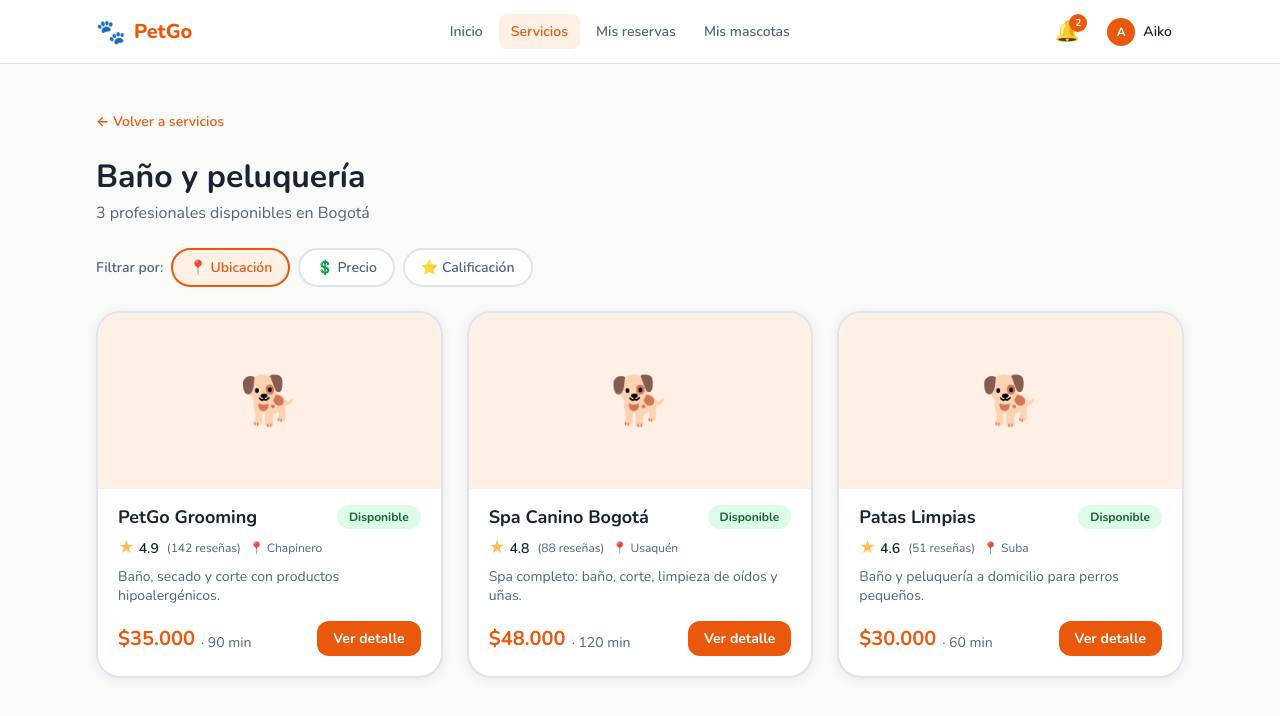
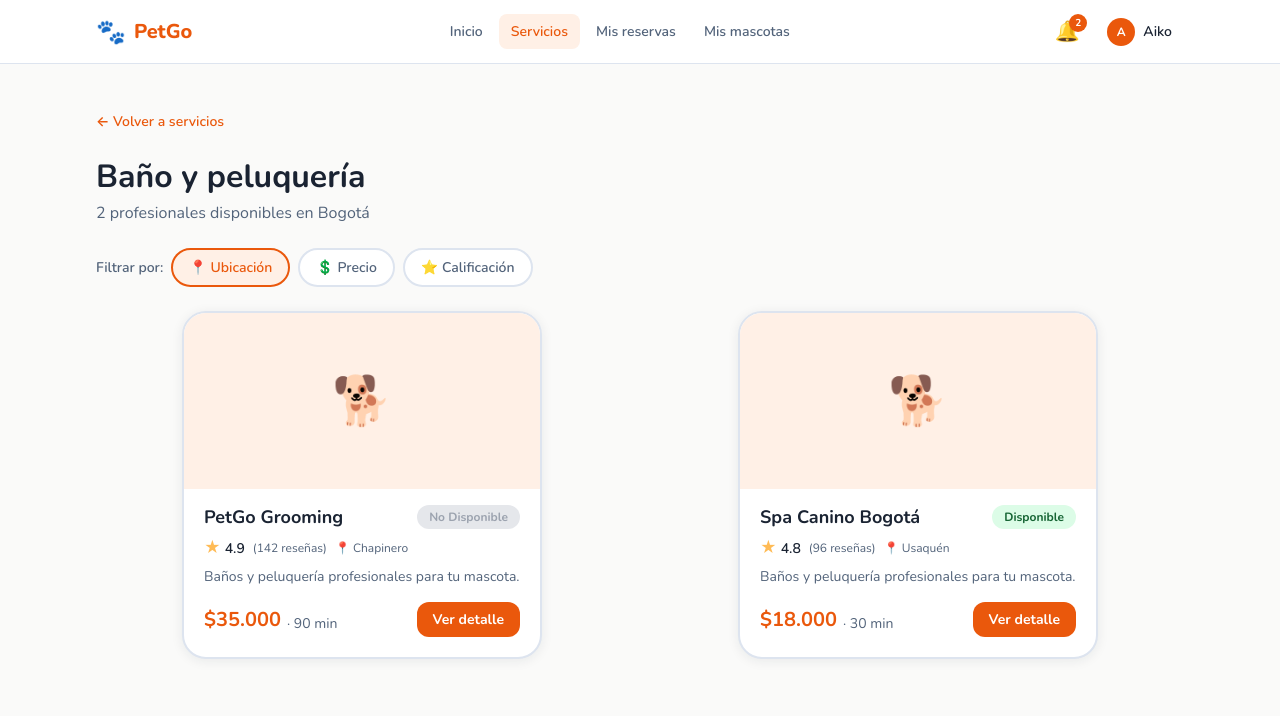
Before and after one commit to estjosepiedrahita-lab/PetGoDef, a plain HTML site: page resultados-banos.html in a window 1280 px wide. Drawn offline with nearby package versions, Linux system fonts and the light colour scheme.

Commit message:
Se realizo una card reutilizable para baños y paseos.

```diff
--- a/css/styles.css
+++ b/css/styles.css
@@ -115,6 +115,7 @@ main { flex: 1; display: flex; flex-direction: column; }
 .badge.ok { background: var(--exito-fondo); color: var(--exito-texto); }
 .badge.next { background: var(--brand-claro); color: var(--brand-oscuro); }
 .badge.cancel { background: var(--error-fondo); color: var(--error-texto); }
+.badge.unavailable { background: var(--des-fondo); color: var(--des-texto); }
 
 /* ---------- Formularios ---------- */
 .field { display: flex; flex-direction: column; gap: 8px; width: 100%; }
@@ -280,8 +281,8 @@ main { flex: 1; display: flex; flex-direction: column; }
 .chips .lb { font-size: 14px; font-weight: 600; color: var(--muted); }
 .chip-f { padding: 8px 16px; border-radius: 999px; border: 2px solid var(--borde); background: var(--tarjeta); font-weight: 600; font-size: 14px; color: var(--muted); transition: all .15s; }
 .chip-f.on { background: var(--brand-claro); border-color: var(--brand); color: var(--brand); }
-.results { display: grid; grid-template-columns: repeat(3, 1fr); gap: 24px; }
-.pro-card { background: var(--tarjeta); border: 2px solid var(--borde); border-radius: var(--r-tarjeta); box-shadow: var(--sombra-tarjeta); overflow: hidden; display: flex; flex-direction: column; transition: border-color .15s, transform .15s; }
+.results { display: grid; grid-template-columns: repeat(auto-fit, minmax(min(100%, 280px), 1fr)); gap: 24px; }
+.pro-card { width: 100%; min-width: 0; max-width: 360px; justify-self: center; background: var(--tarjeta); border: 2px solid var(--borde); border-radius: var(--r-tarjeta); box-shadow: var(--sombra-tarjeta); overflow: hidden; display: flex; flex-direction: column; transition: border-color .15s, transform .15s; }
 .pro-card:hover { border-color: var(--brand); transform: translateY(-2px); }
 .pro-card .photo { height: 176px; background: var(--brand-claro); display: grid; place-items: center; font-size: 48px; font-weight: 800; }
 .pro-card .body { padding: 16px 20px 20px; display: flex; flex-direction: column; gap: 8px; }
--- /dev/null
+++ b/data/Banadores.json
@@ -0,0 +1,27 @@
+[
+  {
+    "nombre": "PetGo Grooming",
+    "estado": "No disponible",
+    "calificacion": "4.9",
+    "resenas": 142,
+    "ubicacion": "Chapinero",
+    "descripcion": "Baños y peluquería profesionales para tu mascota.",
+    "precio": "$35.000",
+    "duracion": "90 min",
+    "imagen": "assets/img/pro-banos-petgo.jpg",
+    "emoji": "🐕"
+  },
+  {
+    "nombre": "Spa Canino Bogotá",
+    "estado": "Disponible",
+    "calificacion": "4.8",
+    "resenas": 96,
+    "ubicacion": "Usaquén",
+    "descripcion": "Baños y peluquería profesionales para tu mascota.",
+    "precio": "$18.000",
+    "duracion": "30 min",
+    "imagen": "assets/img/pro-happy-walk.jpg",
+    "emoji": "🐕"
+  }
+
+]
--- a/data/paseadores.json
+++ b/data/paseadores.json
@@ -1,7 +1,7 @@
 [
   {
     "nombre": "Paseos PetGo",
-    "estado": "Disponible",
+    "estado": "no disponible",
     "calificacion": "4.9",
     "resenas": 128,
     "ubicacion": "Chapinero",
@@ -37,7 +37,7 @@
   },
   {
     "nombre": "Patitas",
-    "estado": "Disponible",
+    "estado": "No disponible",
     "calificacion": "0",
     "resenas": 10,
     "ubicacion": "Suba",
--- a/js/card.js
+++ b/js/card.js
@@ -1,10 +1,12 @@
 (function () {
   "use strict";
 
-  var results = document.getElementById("paseadores-results");
-  var count = document.getElementById("paseadores-count");
+  var results = document.querySelector("[data-card-results]");
+  var count = document.querySelector("[data-card-count]");
 
-  if (!results || !count) return;
+  if (!results || !count || !results.dataset.json || !results.dataset.detail) return;
+  var detailUrl = new URL(results.dataset.detail, document.baseURI).href;
+  var countLabel = results.dataset.countLabel || "profesionales disponibles en Bogotá";
 
   function element(tag, className, text) {
     var node = document.createElement(tag);
@@ -24,38 +26,41 @@
     image.src = src;
   }
 
-  function createCard(paseador) {
+  function createCard(profesional) {
     var card = element("a", "pro-card");
-    card.href = "detalle-paseos.html";
-    card.setAttribute("aria-label", "Ver detalle de " + paseador.nombre);
+    card.href = detailUrl;
+    card.setAttribute("aria-label", "Ver detalle de " + profesional.nombre);
 
-    var photo = element("div", "photo", paseador.emoji || "🐕");
-    if (paseador.imagen) photo.setAttribute("data-img", paseador.imagen);
-    loadPhoto(photo, paseador.imagen);
+    var photo = element("div", "photo", profesional.emoji || "🐕");
+    if (profesional.imagen) photo.setAttribute("data-img", profesional.imagen);
+    loadPhoto(photo, profesional.imagen);
 
     var body = element("div", "body");
     var heading = element("div", "r1");
-    heading.appendChild(element("span", "nm", paseador.nombre));
-    heading.appendChild(element("span", "badge ok", paseador.estado));
+    heading.appendChild(element("span", "nm", profesional.nombre));
+    var estado = profesional.estado.trim().toLocaleLowerCase("es");
+    var disponible = estado === "disponible";
+    var textoEstado = disponible ? "Disponible" : estado === "no disponible" ? "No Disponible" : profesional.estado;
+    heading.appendChild(element("span", "badge " + (disponible ? "ok" : "unavailable"), textoEstado));
 
     var information = element("div", "r2");
     var stars = element("span", "stars");
     stars.appendChild(element("span", "s", "★"));
-    stars.appendChild(element("span", "v", paseador.calificacion));
+    stars.appendChild(element("span", "v", profesional.calificacion));
     information.appendChild(stars);
-    information.appendChild(element("span", "meta", "(" + paseador.resenas + " reseñas)"));
-    information.appendChild(element("span", "meta", "📍 " + paseador.ubicacion));
+    information.appendChild(element("span", "meta", "(" + profesional.resenas + " reseñas)"));
+    information.appendChild(element("span", "meta", "📍 " + profesional.ubicacion));
 
     var footer = element("div", "r3");
     var price = element("div", "pr");
-    price.appendChild(element("b", null, paseador.precio));
-    price.appendChild(element("span", null, "· " + paseador.duracion));
+    price.appendChild(element("b", null, profesional.precio));
+    price.appendChild(element("span", null, "· " + profesional.duracion));
     footer.appendChild(price);
     footer.appendChild(element("span", "btn sm", "Ver detalle"));
 
     body.appendChild(heading);
     body.appendChild(information);
-    body.appendChild(element("p", "ds", paseador.descripcion));
+    body.appendChild(element("p", "ds", profesional.descripcion));
     body.appendChild(footer);
     card.appendChild(photo);
     card.appendChild(body);
@@ -63,12 +68,12 @@
   }
 
   function showError(error) {
-    console.error("No se pudieron cargar los paseadores.", error);
-    var messageText = "No fue posible cargar los paseadores.";
+    console.error("No se pudieron cargar los profesionales.", error);
+    var messageText = "No fue posible cargar los profesionales.";
     if (window.location.protocol === "file:") {
       messageText += " Abre el proyecto con Live Server para permitir la carga del JSON.";
     } else {
-      messageText += " Verifica la ruta data/paseadores.json y consulta la consola para más detalles.";
+      messageText += " Verifica el archivo de datos configurado y consulta la consola para más detalles.";
     }
     var message = element("p", "sub", messageText);
     message.setAttribute("role", "alert");
@@ -76,25 +81,25 @@
     count.textContent = "No se pudieron cargar los profesionales";
   }
 
-  var dataUrl = new URL("../data/paseadores.json", document.currentScript.src);
+  var dataUrl = new URL(results.dataset.json, document.currentScript.src);
   fetch(dataUrl)
     .then(function (response) {
       if (!response.ok) throw new Error("Error HTTP " + response.status);
       return response.json();
     })
     .then(function (paseadores) {
-      if (!Array.isArray(paseadores)) throw new TypeError("El archivo debe contener una lista de paseadores.");
+      if (!Array.isArray(paseadores)) throw new TypeError("El archivo debe contener una lista de profesionales.");
 
-      paseadores.forEach(function (paseador) {
-        if (!paseador || !paseador.nombre || !paseador.estado || !paseador.calificacion ||
-            !Number.isFinite(paseador.resenas) || !paseador.ubicacion || !paseador.descripcion ||
-            !paseador.precio || !paseador.duracion) {
-          throw new TypeError("Hay un paseador con datos incompletos.");
+      paseadores.forEach(function (profesional) {
+        if (!profesional || !profesional.nombre || !profesional.estado || !profesional.calificacion ||
+            !Number.isFinite(profesional.resenas) || !profesional.ubicacion || !profesional.descripcion ||
+            !profesional.precio || !profesional.duracion) {
+          throw new TypeError("Hay un profesional con datos incompletos.");
         }
       });
 
       results.replaceChildren.apply(results, paseadores.map(createCard));
-      count.textContent = paseadores.length + " profesionales disponibles en Bogotá";
+      count.textContent = paseadores.length + " " + countLabel;
     })
     .catch(showError);
 })();
--- a/resultados-banos.html
+++ b/resultados-banos.html
@@ -22,36 +22,13 @@
 
 <div class="page">
   <a class="back" href="servicios.html">← Volver a servicios</a>
-  <div class="title-block"><h1 class="h1">Baño y peluquería</h1><p class="sub">3 profesionales disponibles en Bogotá</p></div>
+  <div class="title-block"><h1 class="h1">Baño y peluquería</h1><p class="sub" data-card-count>Cargando profesionales...</p></div>
   <div class="chips"><span class="lb">Filtrar por:</span><button type="button" class="chip-f on">📍 Ubicación</button><button type="button" class="chip-f">💲 Precio</button><button type="button" class="chip-f">⭐ Calificación</button></div>
-  <div class="results"><a class="pro-card" href="detalle-banos.html">
-  <div class="photo" data-img="assets/img/pro-petgo-grooming.jpg">🐕</div>
-  <div class="body">
-    <div class="r1"><span class="nm">PetGo Grooming</span><span class="badge ok">Disponible</span></div>
-    <div class="r2"><span class="stars"><span class="s">★</span><span class="v">4.9</span></span><span class="meta">(142 reseñas)</span><span class="meta">📍 Chapinero</span></div>
-    <p class="ds">Baño, secado y corte con productos hipoalergénicos.</p>
-    <div class="r3"><div class="pr"><b>$35.000</b><span>· 90 min</span></div><span class="btn sm">Ver detalle</span></div>
-  </div>
-</a><a class="pro-card" href="detalle-banos.html">
-  <div class="photo" data-img="assets/img/pro-spa-canino-bogota.jpg">🐕</div>
-  <div class="body">
-    <div class="r1"><span class="nm">Spa Canino Bogotá</span><span class="badge ok">Disponible</span></div>
-    <div class="r2"><span class="stars"><span class="s">★</span><span class="v">4.8</span></span><span class="meta">(88 reseñas)</span><span class="meta">📍 Usaquén</span></div>
-    <p class="ds">Spa completo: baño, corte, limpieza de oídos y uñas.</p>
-    <div class="r3"><div class="pr"><b>$48.000</b><span>· 120 min</span></div><span class="btn sm">Ver detalle</span></div>
-  </div>
-</a><a class="pro-card" href="detalle-banos.html">
-  <div class="photo" data-img="assets/img/pro-patas-limpias.jpg">🐕</div>
-  <div class="body">
-    <div class="r1"><span class="nm">Patas Limpias</span><span class="badge ok">Disponible</span></div>
-    <div class="r2"><span class="stars"><span class="s">★</span><span class="v">4.6</span></span><span class="meta">(51 reseñas)</span><span class="meta">📍 Suba</span></div>
-    <p class="ds">Baño y peluquería a domicilio para perros pequeños.</p>
-    <div class="r3"><div class="pr"><b>$30.000</b><span>· 60 min</span></div><span class="btn sm">Ver detalle</span></div>
-  </div>
-</a></div>
+  <div class="results" data-card-results data-json="../data/Banadores.json" data-detail="detalle-banos.html" data-count-label="profesionales disponibles en Bogotá" aria-live="polite"></div>
 </div>
 </main>
 
 <script src="js/app.js"></script>
+<script src="js/card.js"></script>
 </body>
 </html>
```
Also changed, not shown: resultados-paseos.html (+2 -2 lines), README.md.
